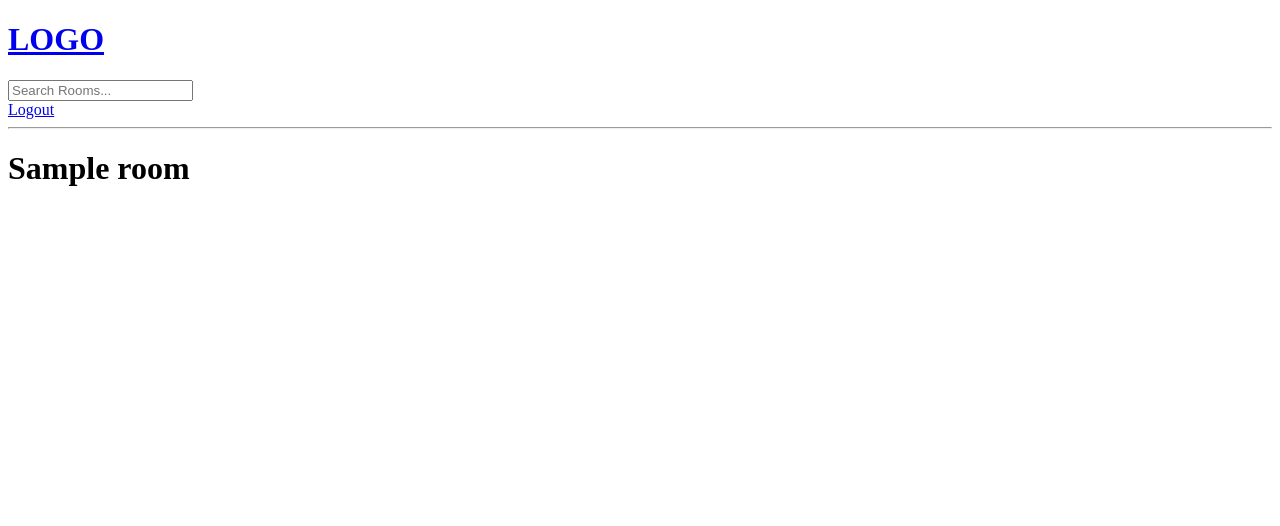
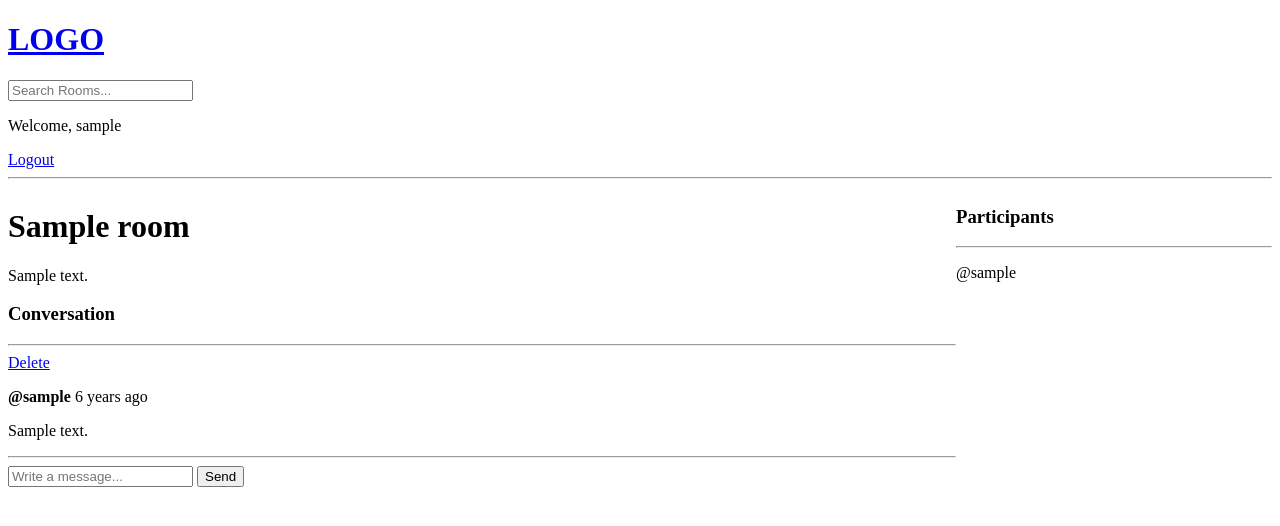
Before and after one commit to JDexMoment/study_chat, a Django app: page /room/1/ in a window 1280 px wide. Shown: the top 526 px of the page. Run offline with Django 5.2, Linux system fonts and the light colour scheme; a user stored in the database is signed in; tables that the repository leaves empty hold one stand-in row (values such as "Sample post").

Commit message:
added Chat room messages CRUD and Participants

```diff
--- a/base/models.py
+++ b/base/models.py
@@ -13,7 +13,7 @@ class Room(models.Model):
     topic = models.ForeignKey(Topic, on_delete=models.SET_NULL, null=True)
     name = models.CharField(max_length=200)
     description = models.TextField(null=True, blank=True)
-    #participants =
+    participants = models.ManyToManyField(User, related_name='participants', blank=True)
     updated = models.DateTimeField(auto_now=True)
     created = models.DateTimeField(auto_now_add=True)
 
--- a/base/templates/base/home.html
+++ b/base/templates/base/home.html
@@ -32,7 +32,7 @@
             <div>
                 {% for room in rooms %}
                     <div>
-                        {% if request.user == room.host %}
+                        {% if request.user == room.host or request.user.is_superuser %}
                         <a href="{% url 'update_room' room.id %}">Edit</a>
                         <a href="{% url 'delete_room' room.id %}">Delete</a>
                         {% endif %}
--- a/base/templates/base/room.html
+++ b/base/templates/base/room.html
@@ -1,5 +1,66 @@
 {% extends 'main.html' %}
 
 {% block content %}
-<h1>{{ room.name }}</h1>
+
+<style>
+    .room-container{
+        display:grid;
+        grid-template-columns: 3fr 1fr;
+    }
+</style>
+
+<div class="room-container">
+
+    <div>
+
+        <h1>{{ room.name }}</h1>
+        <p>{{ room.description }}</p>
+
+        <div class="comment-wrapper">
+            <h3>Conversation</h3>
+            <hr>
+
+            {% for message in room_messages %}
+                <div>
+                    {% if request.user == message.user or request.user.is_superuser %}
+                        <a href="{% url 'delete_message' message.id %}">Delete</a>
+                    {% endif %}
+                    <p><strong>@{{ message.user.username }}</strong> {{ message.created|timesince }} ago</p>
+                    <p>{{ message.body }}</p>
+                    <hr>
+                </div>
+            {% endfor %}
+
+        </div>
+
+        {% if request.user.is_authenticated %}
+
+        <div class="comment-form">
+            <form method="POST" action="">
+                {% csrf_token %}
+                <input type="text" name="body" placeholder="Write a message..." />
+                <input type="submit" value="Send" />
+            </form>
+        </div>
+
+        {% else %}
+
+        <p><a href="{% url 'login' %}">Sign in</a> to join the conversation.</p>
+
+        {% endif %}
+
+    </div>
+
+    <div>
+        <h3>Participants</h3>
+        <hr>
+
+        {% for user in participants %}
+            <div>
+                <p>@{{ user.username }}</p>
+            </div>
+        {% endfor %}
+    </div>
+</div>
+
 {% endblock content %}
--- a/base/urls.py
+++ b/base/urls.py
@@ -7,9 +7,11 @@ urlpatterns = [
 
     path('login/', views.loginPage, name='login'),
     path('logout/', views.logoutUser, name='logout'),
+    path('register/', views.registerUser, name='register'),
 
     path('create_room/', views.createRoom, name='create_room'),
     path('update_room/<str:pk>/', views.updateRoom, name='update_room'),
     path('delete_room/<str:pk>/', views.deleteRoom, name='delete_room'),
+    path('delete_message/<str:pk>/', views.deleteMessage, name='delete_message'),
 
 ]
--- a/base/views.py
+++ b/base/views.py
@@ -4,12 +4,17 @@ from django.db.models import Q
 from django.contrib.auth.models import User
 from django.contrib import messages
 from django.contrib.auth import authenticate, login, logout
+from django.contrib.auth.forms import UserCreationForm
 from django.contrib.auth.decorators import login_required
-from .models import Room, Topic
+from .models import Room, Topic, Message
 from .templates.base.forms import RoomForm
 
 
 def loginPage(request):
+    page = 'login'
+    if request.user.is_authenticated:
+        return redirect('home')
+
     if request.method == 'POST':
         username = request.POST.get('username')
         password = request.POST.get('password')
@@ -28,12 +33,29 @@ def loginPage(request):
         else:
             messages.error(request, 'Username OR password does not exist')
 
-    context = {}
+    context = {'page': page}
     return render(request, 'base/login_register.html', context)
 
 def logoutUser(request):
     logout(request)
     return redirect('home')
+
+def registerUser(request):
+    form = UserCreationForm()
+
+    if request.method == 'POST':
+        form = UserCreationForm(request.POST)
+        if form.is_valid():
+            user = form.save(commit=False)
+            user.username = user.username.lower()
+            user.save()
+            login(request, user)
+            return redirect('home')
+        else:
+            messages.error(request, 'An error occurred during registration')
+
+    context = {'form': form}
+    return render(request, 'base/login_register.html', context)
 
 def home(request):
     q = request.GET.get('q') if request.GET.get('q') != None else ''
@@ -50,8 +72,20 @@ def home(request):
 
 def room(request, pk):
     room = Room.objects.get(id=pk)
-    context = {'room': room}
+    room_messages = room.message_set.all().order_by('-created')
+    participants = room.participants.all()
 
+    if request.method == 'POST':
+        message = Message.objects.create(
+            user=request.user,
+            room=room,
+            body=request.POST.get('body')
+        )
+        room.participants.add(request.user)
+        return redirect('room', pk=room.id)
+
+    context = {'room': room, 'room_messages': room_messages,
+            'participants': participants}
     return render(request, 'base/room.html', context)
 
 @login_required(login_url='login')
@@ -93,3 +127,14 @@ def deleteRoom(request, pk):
 
     context = {"object": room}
     return render(request, 'base/delete.html', context)
+
+@login_required(login_url='login')
+def deleteMessage(request, pk):
+    message = Message.objects.get(id=pk)
+
+    if request.method == 'POST':
+        message.delete()
+        return redirect('home')
+
+    context = {"object": message}
+    return render(request, 'base/delete.html', context)
--- a/templates/navbar.html
+++ b/templates/navbar.html
@@ -7,6 +7,7 @@
     </form>
 
 {% if request.user.is_authenticated %}
+    <p>Welcome, {{ request.user.username }}</p>
     <a href="{% url 'logout' %}">Logout</a>
 {% else %}
     <a href="{% url 'login' %}">Login</a>
```
Also changed, not shown: base/templates/base/login_register.html (+19 -0 lines), base/migrations/0003_alter_room_options_room_participants.py (added).
